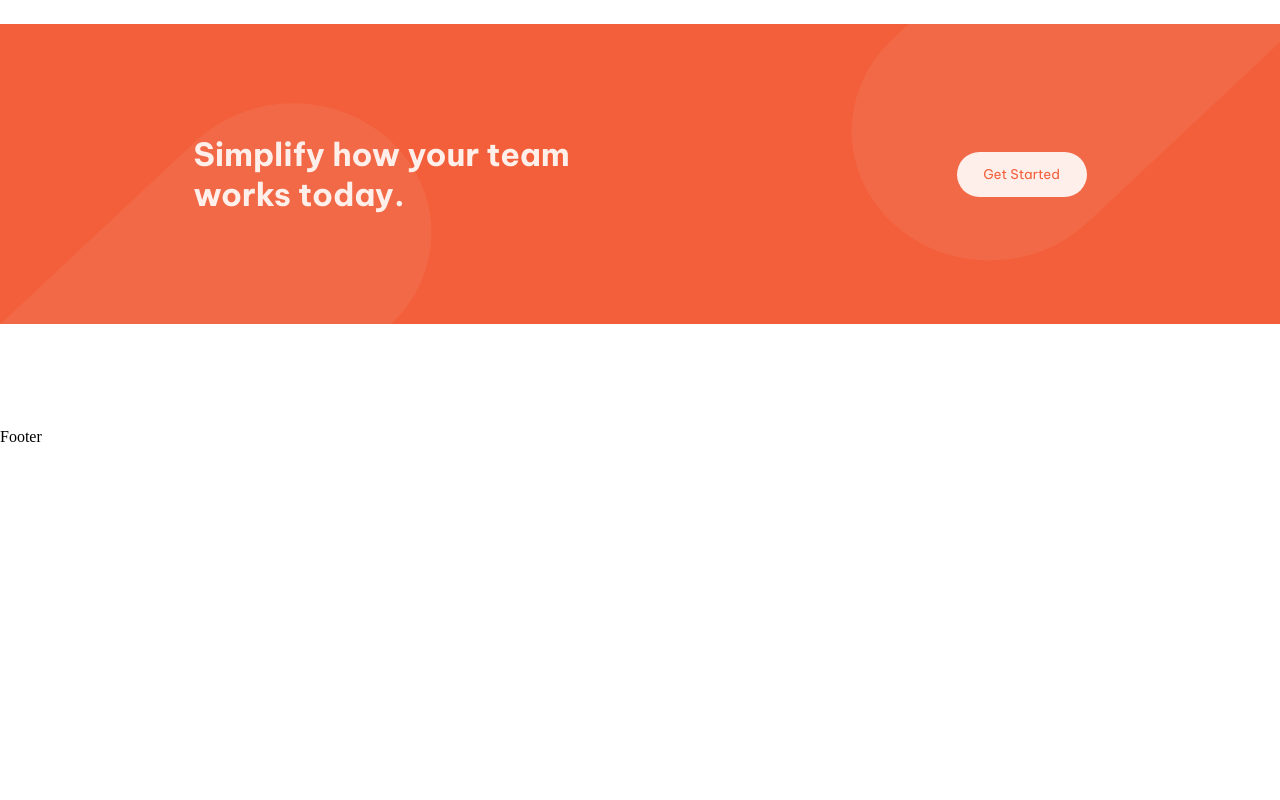
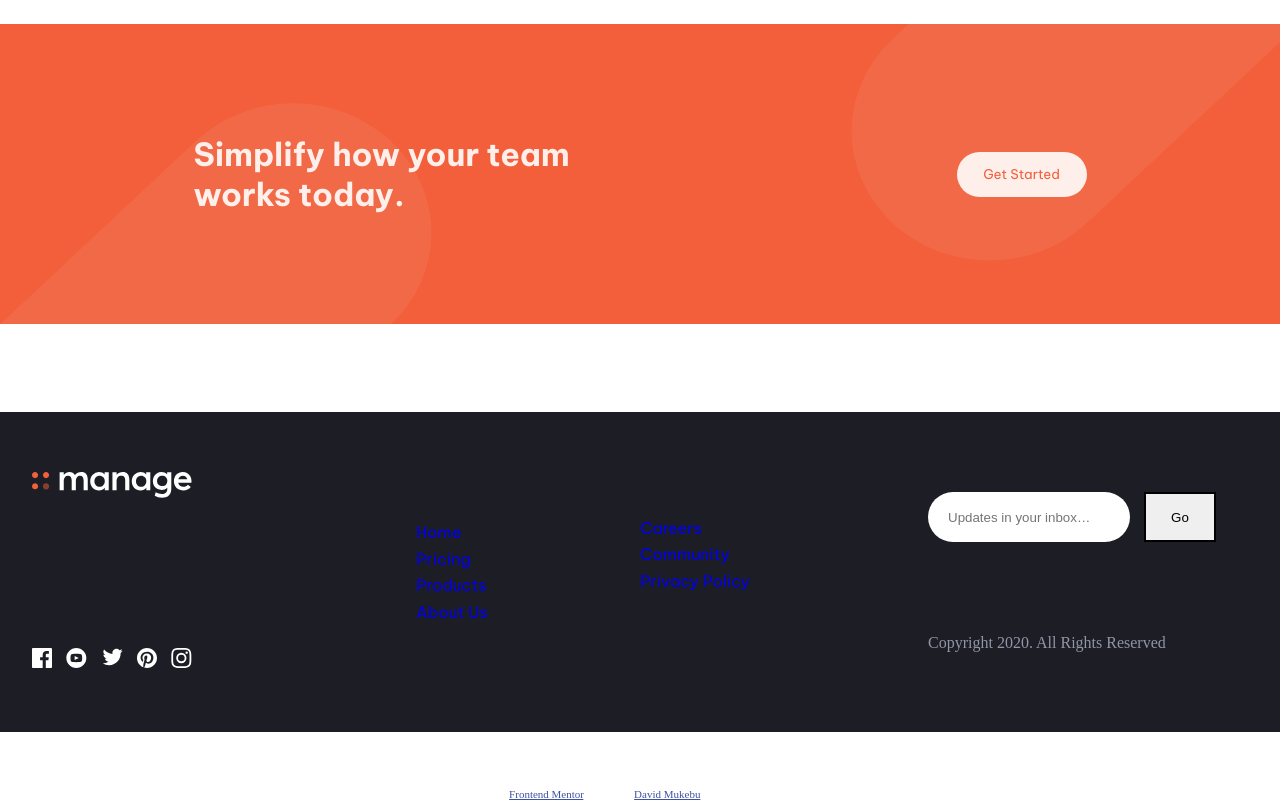
Before and after one commit to MUKEBUDAVID/Manage-landing-page, a React (Vite) app: page / in a window 1280 px wide. Shown: the part 2148-2948 px from the top of the page. Before the commit the page ends 2880 px from the top, so only its background shows below. Built offline with nearby package versions, Linux system fonts and the light colour scheme.

Commit message:
fin du responsive la partie tablet

```diff
--- a/src/App.scss
+++ b/src/App.scss
@@ -1,3 +1,4 @@
 @import "/src/style/variable.scss";
 @import "/src/style/header.scss";
 @import"/src/style/main.scss";
+@import "/src/style/footer.scss"
--- a/src/layout/Footer.tsx
+++ b/src/layout/Footer.tsx
@@ -1,7 +1,114 @@
-// import React from 'react'
 
+import { FormEvent,ChangeEvent,useState } from "react";
+import isEmailValid from "../util/IsEmailValid";
 export default function Footer() {
+
+  const [inputValue, setInputValue] = useState("");
+  const [error, setError] = useState("");
+
+
+
+
+
+  const handleInputChange = (e:ChangeEvent<HTMLInputElement>) => {
+    const value = e.target.value;
+   setInputValue(value);
+
+   inputValue===""?setError(""):null
+
+
+
+};
+
+
+
+
+const  handleSubmitEmail=(e:FormEvent)=>{
+  e.preventDefault();
+  e.stopPropagation();
+
+if (inputValue!=="") {
+
+  if (!isEmailValid(inputValue)) {
+    setError('please insert a valid email');
+  }else{
+    setError('');
+  }
+
+}
+
+
+
+
+}
+
+
+
+
+
+
+
+
+
   return (
-    <div>Footer</div>
+    <footer>
+
+        <section className="contact">
+          <img src="/src/assets/logoFooter.svg" alt="logo" className="logo" />
+
+          <div className="sociaux"  >
+ <a href="#"><img src="/src/assets/icon-facebook.svg" alt="icon-facebook"/></a>
+ <a href="#"><img src="/src/assets/icon-youtube.svg" alt="icon-youtube" /></a>
+ <a href="#"><img src="/src/assets/icon-twitter.svg" alt="icon-twitter"/></a>
+ <a href="#"><img src="/src/assets/icon-pinterest.svg" alt="icon-pinterest" /></a>
+ <a href="#"><img src="/src/assets/icon-instagram.svg" alt="icon-instagram.svg" /></a>
+</div>
+        </section>
+
+
+
+<section className="navigation">
+
+<nav>
+ <a href="#">Home</a>
+ <a href="#">Pricing</a>
+ <a href="#">Products</a>
+ <a href="#">About Us</a>
+</nav>
+
+
+<nav>
+ <a href="#">Careers</a>
+ <a href="#">Community</a>
+ <a href="#">Privacy Policy</a>
+</nav>
+
+</section>
+
+
+
+<section className="newslater">
+
+  <form action="" method="post" onSubmit={handleSubmitEmail}>
+  <input type="email" name="email" onChange={handleInputChange} value={inputValue} id="email" placeholder="Updates in your inbox…" />
+  <button type="submit">Go</button>
+   <span >{error}</span>
+
+  </form>
+
+
+  <p>Copyright 2020. All Rights Reserved</p>
+
+
+</section>
+
+
+<div className="attribution">
+    Challenge by <a href="https://www.frontendmentor.io?ref=challenge" target="_blank">Frontend Mentor</a>.
+    Coded by <a href="#">David Mukebu</a>.
+  </div>
+
+
+    </footer>
   )
 }
--- /dev/null
+++ b/src/style/footer.scss
@@ -0,0 +1,382 @@
+@media screen and (min-width: 769px) and (max-width: $Desktop) {
+    footer {
+      width: 100vw;
+      height: 320px;
+      background-color: $very_Dark_Blue;
+      display: flex;
+      flex-direction: row;
+      justify-content: space-around;
+      align-items: center;
+
+
+     .contact{
+      display: flex;
+      flex-direction: column;
+      justify-content: space-between;
+      height: 200px;
+      width: 25%;
+
+     }
+
+     .logo{
+      width: 50%;
+      fill: white;
+
+     }
+
+     .sociaux{
+      display: flex;
+      flex-direction: row;
+      justify-content: space-between;
+      width: 50%;
+     }
+     .sociaux a img:hover{
+      cursor: pointer;
+      fill:$right_Red ;
+      filter: invert(43%) sepia(66%) saturate(2132%) hue-rotate(340deg) brightness(101%) contrast(90%);
+     }
+
+     .navigation{
+        display: flex;
+        flex-direction: row;
+        align-items: center;
+        width: 35%;
+        height: 200px;
+ }
+
+
+ .navigation nav:nth-child(1){
+  display: flex;
+  flex-direction: column;
+  justify-content: space-between;
+  color: wheat;
+  width: 50%;
+  height: 50%;
+}
+
+
+.navigation nav:nth-child(2){
+  display: flex;
+  flex-direction: column;
+  justify-content: space-around;
+  color: wheat;
+  width: 50%;
+  height: 40%;
+  // background-color: aqua;
+  margin-bottom: 35px;
+
+
+ }
+
+ .navigation nav a{
+  color: $very_Pale_Red;
+  text-decoration: none;
+  font-family: "Be Vietnam Pro", sans-serif;
+  transition: all ease-in-out 200ms;
+
+ }
+ .navigation nav a:hover{
+  cursor: pointer;
+  color: $right_Red;
+
+ }
+
+ .newslater{
+  width: 25%;
+  height: 50%;
+  display: flex;
+  flex-direction: column;
+  justify-content: space-between;
+  position: relative;
+ }
+
+
+ .newslater form{
+  width: 90%;
+  height: 70%;
+  // background-color: aquamarine;
+  display: flex;
+  flex-direction: row;
+  justify-content: space-between;
+ }
+ .newslater form input{
+  width: 70%;
+  height: 50px;
+  border-radius: 50px;
+  border: 0px solid transparent;
+  padding-left: 20px;
+ }
+
+ .newslater form input:invalid{
+  color:$right_Red;
+  border: 2px solid $right_Red;
+
+ }
+
+ .newslater form button{
+  width: 25%;
+  height: 50px;
+  border-radius: 50px;
+  border: 0px solid transparent;
+  background: $right_Red;
+  color:$very_Pale_Red;
+  transition: all ease-in-out 200ms;
+  cursor: pointer;
+ }
+
+ .newslater form button:hover{
+
+  background:$very_Pale_Red ;
+  color: $right_Red
+}
+
+
+ .newslater p{
+  color:$dark_Grayish_Blue;
+  }
+  .newslater span{
+    position: absolute;
+    top: 40%;
+    left: 3%;
+    color:$right_Red ;
+    cursor: pointer;
+  }
+
+
+
+
+
+
+
+
+
+
+
+
+
+
+
+
+
+
+
+
+
+
+      .attribution {
+        font-size: 11px;
+        text-align: center;
+        position: absolute;
+        top: 367vh;
+        left: 35vw;
+        color: white;
+      }
+      .attribution a {
+        color: hsl(228, 45%, 44%);
+      }
+
+
+    }
+  }
+
+  @media screen and (min-width: 426px) and (max-width: $Tablet) {
+ footer {
+      width: 100vw;
+      height: 320px;
+      background-color: $very_Dark_Blue;
+      display: flex;
+      flex-direction: row;
+      justify-content: space-around;
+      align-items: center;
+
+
+     .contact{
+      display: flex;
+      flex-direction: column;
+      justify-content: space-between;
+      height: 200px;
+      width: 25%;
+
+     }
+
+     .logo{
+      width: 50%;
+      fill: white;
+
+     }
+
+     .sociaux{
+      display: flex;
+      flex-direction: row;
+      justify-content: space-between;
+      width: 70%;
+     }
+     .sociaux a img:hover{
+      cursor: pointer;
+      fill:$right_Red ;
+      filter: invert(43%) sepia(66%) saturate(2132%) hue-rotate(340deg) brightness(101%) contrast(90%);
+     }
+
+     .navigation{
+        display: flex;
+        flex-direction: row;
+        align-items: start;
+        width: 40%;
+        height: 200px;
+
+ }
+
+
+ .navigation nav:nth-child(1){
+  display: flex;
+  flex-direction: column;
+  justify-content: space-between;
+  color: wheat;
+  width: 50%;
+  height: 50%;
+}
+
+
+.navigation nav:nth-child(2){
+  display: flex;
+  flex-direction: column;
+  justify-content: space-around;
+  color: wheat;
+  width: 50%;
+  height: 40%;
+  // background-color: aqua;
+  margin-bottom: 35px;
+
+
+ }
+
+ .navigation nav a{
+  color: $very_Pale_Red;
+  text-decoration: none;
+  font-family: "Be Vietnam Pro", sans-serif;
+  transition: all ease-in-out 200ms;
+
+ }
+ .navigation nav a:hover{
+  cursor: pointer;
+  color: $right_Red;
+
+ }
+
+ .newslater{
+  width: 25%;
+  height: 70%;
+  display: flex;
+  flex-direction: column;
+  justify-content: space-between;
+  position: relative;
+
+ }
+
+
+ .newslater form{
+  width: 90%;
+  height: 70%;
+  // background-color: aquamarine;
+  display: flex;
+  flex-direction: row;
+  justify-content: space-between;
+ }
+ .newslater form input{
+  width: 70%;
+  height: 40px;
+  border-radius: 50px;
+  border: 0px solid transparent;
+  font-size: 10px;
+  // padding-left: 20px;
+ }
+
+ .newslater form input:invalid{
+  color:$right_Red;
+  border: 2px solid $right_Red;
+
+ }
+
+ .newslater form button{
+  width: 25%;
+  height: 30px;
+  border-radius: 50px;
+  border: 0px solid transparent;
+  background: $right_Red;
+  color:$very_Pale_Red;
+  transition: all ease-in-out 200ms;
+  cursor: pointer;
+ }
+
+ .newslater form button:hover{
+
+  background:$very_Pale_Red ;
+  color: $right_Red
+}
+
+
+ .newslater p{
+  color:$dark_Grayish_Blue;
+  font-size: 10px;
+  }
+  .newslater span{
+    position: absolute;
+    top: 22%;
+    left: 3%;
+    color:$right_Red ;
+    cursor: pointer;
+    font-size: 10px;
+  }
+
+
+
+
+
+
+
+
+
+
+
+
+
+
+
+
+
+
+
+
+
+
+      .attribution {
+        font-size: 11px;
+        text-align: center;
+        position: absolute;
+        top:437vh;;
+        left: 35vw;
+        color: white;
+      }
+      .attribution a {
+        color: hsl(228, 45%, 44%);
+      }
+
+
+    }
+
+
+    }
+
+
+
+  @media screen and (max-width: $Mobile) {
+    footer {
+      width: 100vw;
+      height: 490px;
+       border: 3px rgb(241, 28, 28) solid;
+
+    }
+
+
+
+  }
--- a/src/style/main.scss
+++ b/src/style/main.scss
@@ -1,7 +1,7 @@
 @media screen and (min-width: 769px) and (max-width: $Desktop) {
   main {
     width: 100vw;
-    height: 312vh;
+    height: 310vh;
     //  border: 3px rgb(241, 28, 28) solid;
   }
 
--- /dev/null
+++ b/src/util/IsEmailValid.tsx
@@ -0,0 +1,7 @@
+const isEmailValid = (email:string) => {
+    const emailPattern = /^[a-zA-Z0-9._-]+@[a-zA-Z0-9.-]+\.[a-zA-Z]{2,4}$/;
+    return emailPattern.test(email);
+  };
+
+
+  export default isEmailValid;
```
Also changed, not shown: src/index.scss (+4 -7 lines), src/assets/logoFooter.svg (added).
